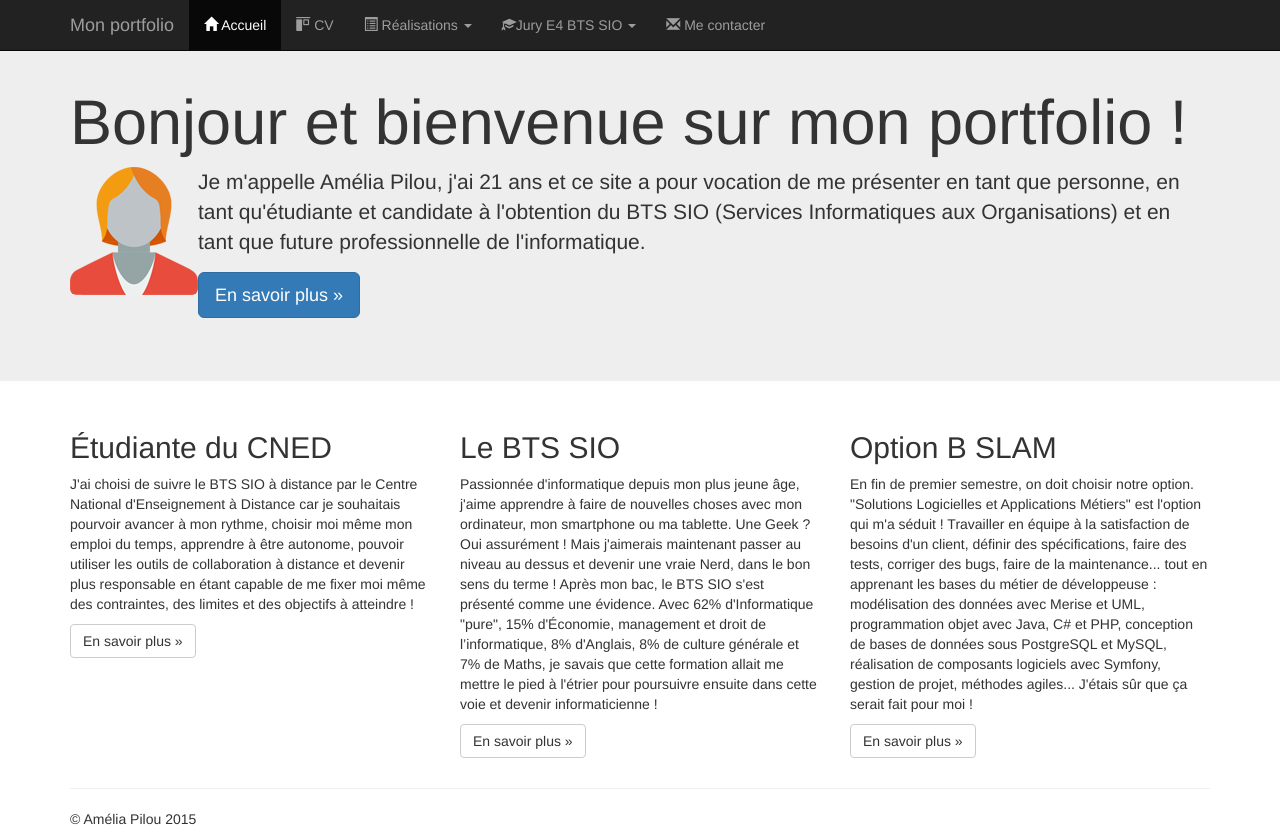
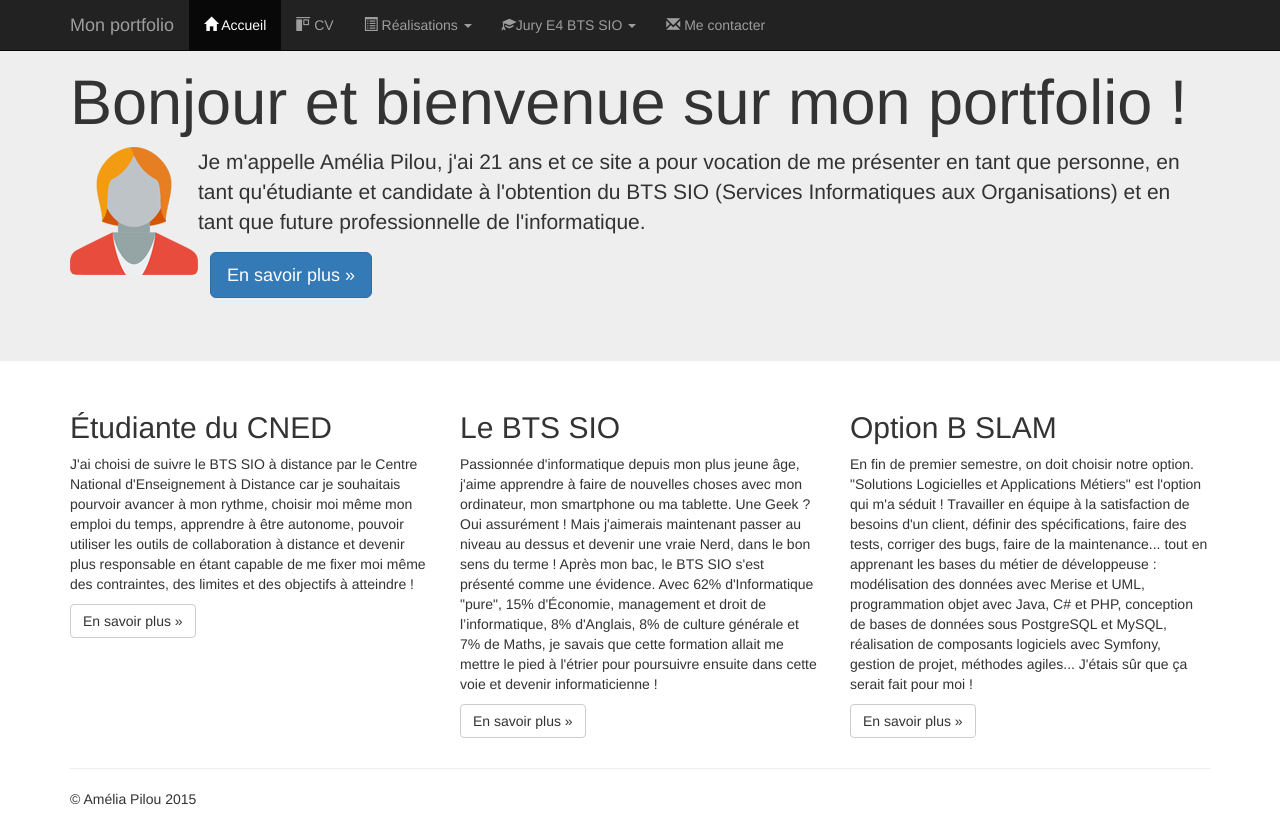
Before and after one commit to DavidMolinari/MonPortfolioTP, a plain HTML site: page index.html in a window 1280 px wide. Drawn offline with Linux system fonts and the light colour scheme; files whose address does not match are found by name.

Commit message:
Fix du btn fix #2

```diff
--- a/css/styles.css
+++ b/css/styles.css
@@ -7,3 +7,7 @@ and open the template in the editor.
     Created on : 10 mars 2016, 15:54:33
     Author     : molinari.d
 */
+
+.meh {
+    margin-left: 12px;
+}
--- a/index.html
+++ b/index.html
@@ -10,11 +10,9 @@
         <link rel="icon" href="favicon.ico">
         <title>Portfolio d'Amélia Pilou (BTS SIO 2016)</title>
         <link href="css/bootstrap.min.css" rel="stylesheet" type="text/css"/>
+        <link href="css/styles.css" rel="stylesheet" type="text/css"/>
     </head>
     <body>
-
-<<<<<<< HEAD
-=======
     <nav class="navbar navbar-inverse navbar-fixed-top">
         <div class="container">
             <div class="navbar-header">
@@ -75,7 +73,6 @@
         </div>
     </nav>
 
->>>>>>> 6a28dd8ba1bd47151a328b97687fd12115b70c8a
 <div class="jumbotron">
  <div class="container">
  <h1>Bonjour et bienvenue sur mon portfolio !</h1>
@@ -84,7 +81,7 @@
 et ce site a pour vocation de me présenter en tant que personne, en tant qu'étudiante et candidate à l'obtention du BTS SIO (Services Informatiques
 aux Organisations) et en tant que future professionnelle de l'informatique.
  </p>
- <p><a class="btn btn-primary btn-lg" href="#" role="button">En savoir plus &raquo;</a></p>
+ <p><a class="btn btn-primary btn-lg meh" href="#" role="button">En savoir plus &raquo;</a></p>
  </div>
 </div>
 
```
